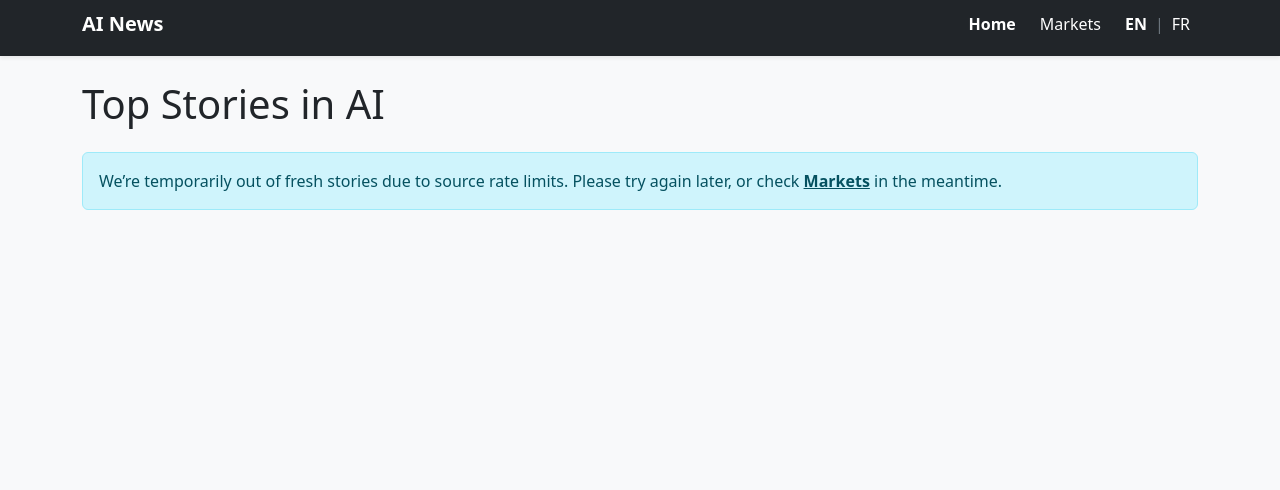
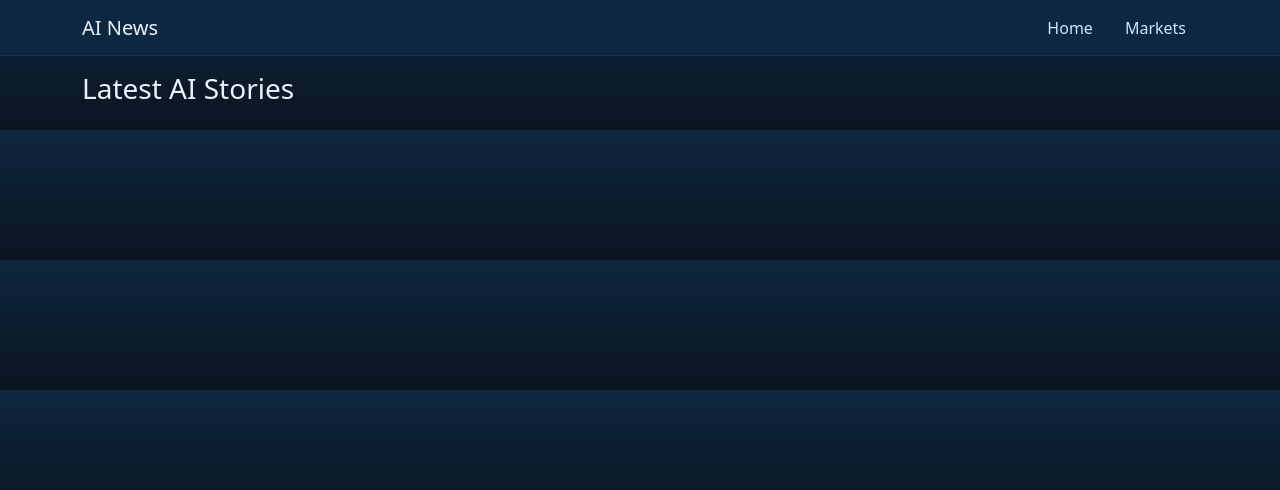
Before and after one commit to tjenkins47/AI-News, a Flask app: page / in a window 1280 px wide. Shown: the top 490 px of the page. Run offline with Flask 3, Linux system fonts and the light colour scheme.

Commit message:
Add files via upload

```diff
--- a/starter-ai-news/templates/base.html
+++ b/starter-ai-news/templates/base.html
@@ -2,69 +2,45 @@
 <html lang="en">
 <head>
   <meta charset="utf-8" />
-  <meta name="viewport" content="width=device-width, initial-scale=1, viewport-fit=cover" />
-  <title>{{ title or "AI News" }}</title>
+  <meta name="viewport" content="width=device-width, initial-scale=1" />
+  <title>{% block title %}AI News{% endblock %}</title>
 
   <link href="https://cdn.jsdelivr.net/npm/bootstrap@5.3.3/dist/css/bootstrap.min.css" rel="stylesheet">
-  <link rel="icon" href="data:,">
+  <style>
+    /* Site-wide dark look */
+    body { background: linear-gradient(180deg,#0d2740 0%, #0b1b2b 60%, #0a1521 100%); color: #e9f2fb; }
+    a, a:hover { color: #9fd1ff; text-decoration: none; }
+    .card { background: #0f2336; border: 1px solid rgba(255,255,255,.06); }
+    .badge { background: rgba(255,255,255,.08); border: 1px solid rgba(255,255,255,.12); }
 
-  <style>
-    body { background:#f8f9fa; }
-
-    /* Perfect vertical centering for all nav links */
-    .navbar-nav .nav-link {
-      display:flex;
-      align-items:center;
-      height:48px;
-      padding-top:0;
-      padding-bottom:0;
-      line-height:1;
-    }
-    .navbar-nav .nav-link.active { font-weight:600; }
-
-    /* Keep sticky navbar above content */
-    .navbar.sticky-top { z-index: 1030; padding-top: max(0px, env(safe-area-inset-top)); }
+    /* Sticky, always-horizontal navbar (no collapse) */
+    .navbar { background-color: #0d2740 !important; } /* solid, matches page top */
+    .navbar .navbar-brand { color:#e9f2fb; }
+    .navbar .nav-link { color:#cfe6ff; padding: .5rem .75rem; }
+    .navbar .nav-link.active { color:#ffffff; font-weight:600; }
+    .navbar { box-shadow: inset 0 -1px 0 rgba(255,255,255,.06); }
   </style>
 
   {% block extra_head %}{% endblock %}
 </head>
 <body>
-  <!-- Dark site-wide navbar (sticky) -->
-  <nav class="navbar navbar-expand-lg navbar-dark bg-dark shadow-sm sticky-top">
-    <div class="container">
-      <a class="navbar-brand fw-semibold" href="/">AI News</a>
-
-      <button class="navbar-toggler" type="button" data-bs-toggle="collapse" data-bs-target="#mainNav">
-        <span class="navbar-toggler-icon"></span>
-      </button>
-
-      <div id="mainNav" class="collapse navbar-collapse">
-        <ul class="navbar-nav ms-auto gap-2">
-          <li class="nav-item">
-            <a class="nav-link {% if request.path == '/' %}active{% endif %}" href="/">Home</a>
-          </li>
-          <li class="nav-item">
-            <a class="nav-link {% if request.path.startswith('/markets') %}active{% endif %}"
-               href="/markets">Markets</a>
-          </li>
-
-          {# Simple EN | FR links (no url_for); hidden on Markets page #}
-          {% if not hide_lang %}
-          <li class="nav-item d-flex align-items-center">
-            <a class="nav-link {% if current_lang=='EN' %}active{% endif %}" href="/set_lang?lang=en">EN</a>
-            <span class="text-secondary">|</span>
-            <a class="nav-link {% if current_lang=='FR' %}active{% endif %}" href="/set_lang?lang=fr">FR</a>
-          </li>
-          {% endif %}
-        </ul>
-      </div>
+  <nav class="navbar navbar-dark sticky-top">
+    <div class="container d-flex align-items-center">
+      <a class="navbar-brand me-2" href="{{ url_for('index') }}">AI News</a>
+      <ul class="navbar-nav flex-row ms-auto">
+        <li class="nav-item">
+          <a class="nav-link {% if request.path == url_for('index') %}active{% endif %}"
+             href="{{ url_for('index') }}">Home</a>
+        </li>
+        <li class="nav-item ms-2">
+          <a class="nav-link {% if request.path.startswith(url_for('markets')) %}active{% endif %}"
+             href="{{ url_for('markets') }}">Markets</a>
+        </li>
+      </ul>
     </div>
   </nav>
 
-  <!-- Expose current language to client code (for main.js hydration) -->
-  <script>window.CURRENT_LANG = "{{ current_lang }}";</script>
-
-  <main class="container py-4">
+  <main class="container py-3">
     {% block content %}{% endblock %}
   </main>
 
--- a/starter-ai-news/templates/index.html
+++ b/starter-ai-news/templates/index.html
@@ -1,48 +1,47 @@
 {% extends "base.html" %}
-{% set title = "AI News Feed" %}
+
+{% block title %}AI News — Home{% endblock %}
 
 {% block extra_head %}
-<link rel="stylesheet" href="{{ url_for('static', filename='css/style.css') }}?v={{ cache_bust }}">
+<style>
+  .source { opacity:.85; }
+  .btn-read { border-color: rgba(255,255,255,.35); }
+</style>
 {% endblock %}
 
 {% block content %}
-  <h1 class="mb-4">Top Stories in AI</h1>
+  <div class="hero mb-2">
+    <h1 class="h3 mb-0">Latest AI Stories</h1>
+  </div>
 
-  {% if news_items and news_items|length > 0 %}
-    <div id="news-container" class="row g-4">
-      {% for item in news_items %}
-        <div class="col-md-6 story">
-          <div class="card h-100">
-            <div class="card-body">
-              <h5 class="card-title">
-                {{ (item.title.fr if current_lang=='FR' else item.title.en) }}
-              </h5>
-              <p class="card-text summary">
-                {{ (item.summary.fr if current_lang=='FR' else item.summary.en) | preview(380) }}
-              </p>
-              <a href="{{ item.url }}" class="btn btn-primary mt-1" target="_blank" rel="noopener">Read more</a>
-              <div class="mt-2">
-                {% set has_finance = (item.tags is defined and item.tags and 'finance' in item.tags) or ('finance' in (item.categories or [])) %}
-                {% if has_finance %}<span class="badge bg-secondary me-1">Finance</span>{% endif %}
-                {% for category in item.categories %}
-                  {% if not (has_finance and (category|lower == 'finance')) %}
-                    <span class="badge bg-secondary">{{ category }}</span>
-                  {% endif %}
-                {% endfor %}
-              </div>
-            </div>
+  <div class="row g-3 py-2">
+    {% for item in stories %}
+    <div class="col-12 col-md-6 col-lg-4">
+      <div class="card h-100">
+        {% if item.image %}<img src="{{ item.image }}" class="card-img-top" alt="">{% endif %}
+        <div class="card-body d-flex flex-column">
+          <div class="mb-2">
+            <span class="source small">{{ item.source }}</span>
+            {% if item.published_at %}<span class="small ms-2">{{ item.published_at }}</span>{% endif %}
+          </div>
+          <h2 class="h6 mb-2">
+            <a href="{{ item.url }}" target="_blank" rel="noopener noreferrer">{{ item.title }}</a>
+          </h2>
+          {% set excerpt = (item.summary or item.content or item.title) %}
+          {% if excerpt %}
+            <p class="card-text flex-grow-1">{{ excerpt | truncate(260) }}</p>
+          {% else %}
+            <p class="card-text flex-grow-1 text-secondary">No summary available.</p>
+          {% endif %}
+          <div class="mt-2">
+            {% for b in item.badges %}<span class="badge me-1">{{ b }}</span>{% endfor %}
+          </div>
+          <div class="mt-3">
+            <a class="btn btn-outline-light btn-sm btn-read" href="{{ item.url }}" target="_blank" rel="noopener noreferrer">Read story</a>
           </div>
         </div>
-      {% endfor %}
+      </div>
     </div>
-  {% else %}
-    <div class="alert alert-info">
-      We’re temporarily out of fresh stories due to source rate limits. Please try again later,
-      or check <a href="/markets" class="alert-link">Markets</a> in the meantime.
-    </div>
-  {% endif %}
+    {% endfor %}
+  </div>
 {% endblock %}
-
-{% block page_scripts %}
-  <script src="{{ url_for('static', filename='js/main.js') }}?v={{ cache_bust }}"></script>
-{% endblock %}
```
